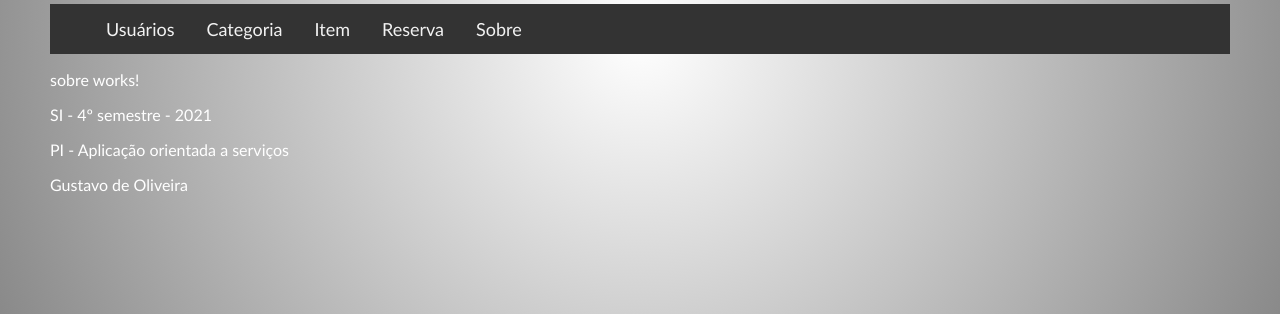
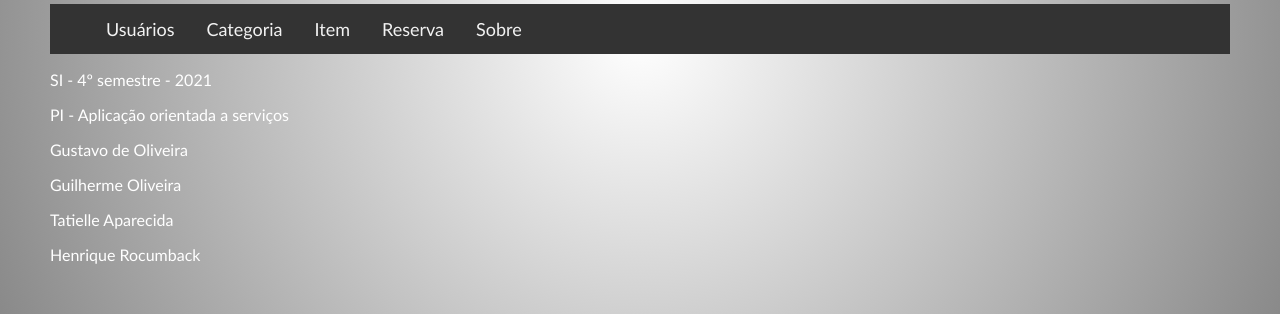
Before and after one commit to HayatoG/vancouver-angular, an Angular app in the folder vancouverpi/: page /sobre in a window 1280 px wide. Shown: the part 365-679 px from the top of the page. Built offline with nearby package versions, Linux system fonts and the light colour scheme.

Commit message:
Corrigindo reserva e sobre

```diff
--- a/vancouverpi/src/app/views/reserva/reserva.component.html
+++ b/vancouverpi/src/app/views/reserva/reserva.component.html
@@ -11,7 +11,6 @@
     <ul class = "lista-clientes">
         <li *ngFor="let reserva of reservas">
              <span class ="botao-editar" (click)="selecionarReserva(reserva)">{{reserva.preco_reserva}} - {{reserva.data_reserva}} - {{reserva.data_devolucao}} - {{reserva.id_usuario}} - {{reserva.id_item}}</span>
-             <span class="botao-excluir" (click)="excluir(reserva)">x</span>
         </li>
     </ul>
 
@@ -31,8 +30,6 @@
         <input type="date" placeholder="Data de reserva:" [(ngModel)]="reservasEdicao.data_reserva" (ngModelChange)="selecionarValorReserva($event)"> <br>
         <input type="date" placeholder="Data de devolução" [(ngModel)]="reservasEdicao.data_devolucao" (ngModelChange)="selecionarValorDevolucao($event)" (ngModelChange)="calculaDiferenca(textomodDevolucao, textomodReserva)"> <br>
 
-        {{testeNessaPorra}}
-
         <select [(ngModel)]="clienteEdicao" (ngModelChange)="selecionarIdCliente($event)" [(ngModel)]="reservasEdicao.id_usuario"> <br>
             <option *ngFor="let cliente of clientes" [value]="cliente.id_usuario">
                 {{cliente.nome_usuario}}
--- a/vancouverpi/src/app/views/reserva/reserva.component.ts
+++ b/vancouverpi/src/app/views/reserva/reserva.component.ts
@@ -40,7 +40,7 @@ export class ReservaComponent implements OnInit {
   dataDev= Date();
 
 
-  testeNessaPorra: number | undefined;
+  testeReserva: number | undefined;
 
   constructor(private ReservaService:ReservaService) { }
 
@@ -160,7 +160,7 @@ export class ReservaComponent implements OnInit {
 
     var diff = Math.round(diffInTime / oneDay);
 
-    this.testeNessaPorra = diff;
+    this.testeReserva = diff;
 
   }
 
--- a/vancouverpi/src/app/views/sobre/sobre.component.html
+++ b/vancouverpi/src/app/views/sobre/sobre.component.html
@@ -1,7 +1,9 @@
 
 <div>
-<p>sobre works!</p>
 <p>SI - 4º semestre - 2021 </p>
 <p>PI - Aplicação orientada a serviços</p>
 <p>Gustavo de Oliveira</p>
+<p>Guilherme Oliveira</p>
+<p>Tatielle Aparecida</p>
+<p>Henrique Rocumback</p>
 </div>
```
